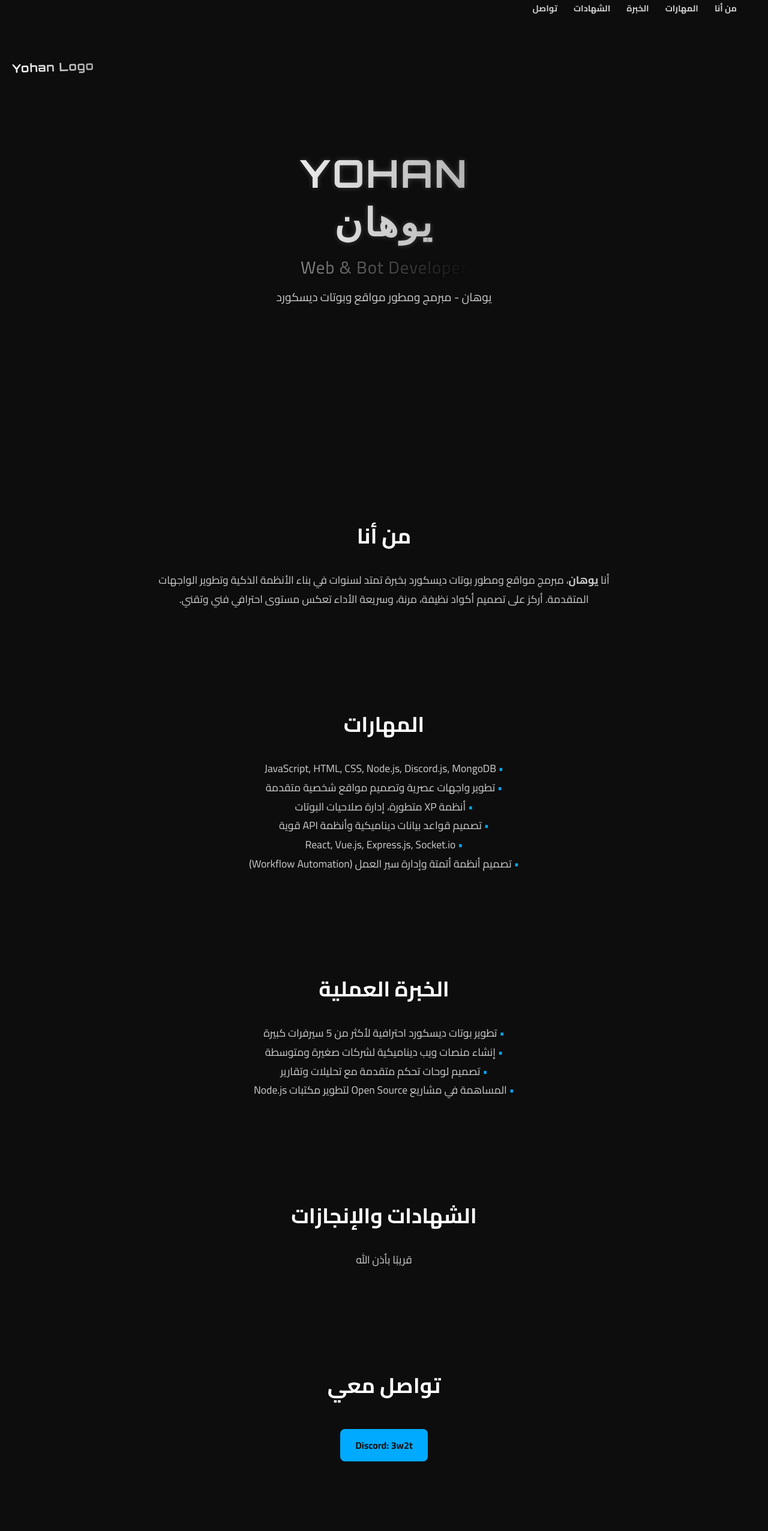
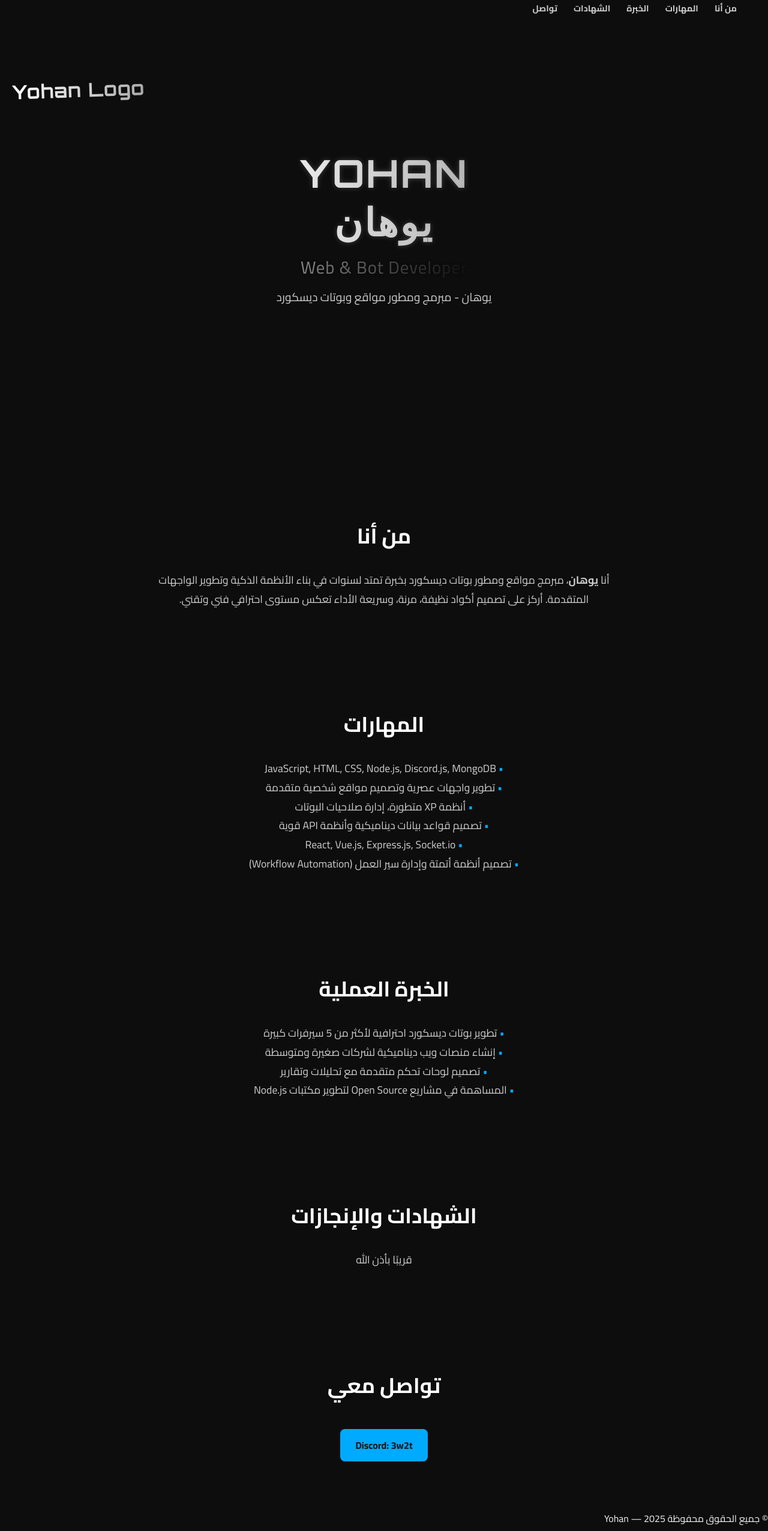
Before and after one commit to devsjhjh/Stanley, a plain HTML site: page index.html in a window 1280 px wide. Shown: the part 20-2572 px from the top of the page at 60% size. Drawn offline with Linux system fonts and the light colour scheme.

Commit message:
index.html

```diff
--- a/index.html
+++ b/index.html
@@ -13,7 +13,7 @@ html { scroll-behavior: smooth; }
 body { background:#0d0d0d; color:#f2f2f2; font-family:'Cairo', sans-serif; overflow-x:hidden; }
 
 /* خلفية موحدة لكل الصفحة */
-header, section {
+header, section, footer {
   background:#0d0d0d;
 }
 
@@ -28,13 +28,13 @@ header {
   text-align: center;
 }
 
-/* Logo أكبر قليلاً */
+/* Logo أكبر بشكل واضح */
 .logo {
   position: absolute;
-  top: 120px;
+  top: 150px; /* أنزلناه تحت شوي */
   left: 20px;
   font-family: 'Orbitron', sans-serif;
-  font-size: 1.2rem;
+  font-size: 2rem; /* كبرناه */
   font-weight: bold;
   letter-spacing: 1px;
   cursor: default;
@@ -63,7 +63,7 @@ nav a:hover { color:#0af; }
 .intro h2 { font-size:1.8rem; font-weight:500; margin-top:8px; letter-spacing:1px; background:linear-gradient(90deg,#aaa,#000); -webkit-background-clip:text; color:transparent; text-shadow:0 0 5px rgba(0,0,0,0.3); animation:fadeInUp 2s ease-out; }
 .intro h3 { font-size:1.2rem; color:#ccc; margin-top:5px; font-weight:400; animation:fadeInUp 2.5s ease-out; }
 
-/* Sections بدون فواصل */
+/* Sections بدون أي فواصل */
 section {
   padding:80px 10%;
   text-align:center;
@@ -80,10 +80,6 @@ li::before { content:"• "; color:#0af; }
 /* Buttons */
 .btn { display:inline-block; margin:15px 10px 0 10px; padding:12px 25px; background:#0af; color:#111; font-weight:bold; border-radius:8px; text-decoration:none; transition:background 0.3s ease; }
 .btn:hover { background:#08c; }
-
-/* Footer */
-footer { background:#0d0d0d; text-align:center; padding:30px; color:#777; font-size:0.9rem; letter-spacing:1px; }
-footer span { color:#aaa; }
 
 /* Animations */
 @keyframes fadeInUp {0%{transform:translateY(50px);opacity:0;}100%{transform:translateY(0);opacity:1;}}
```
